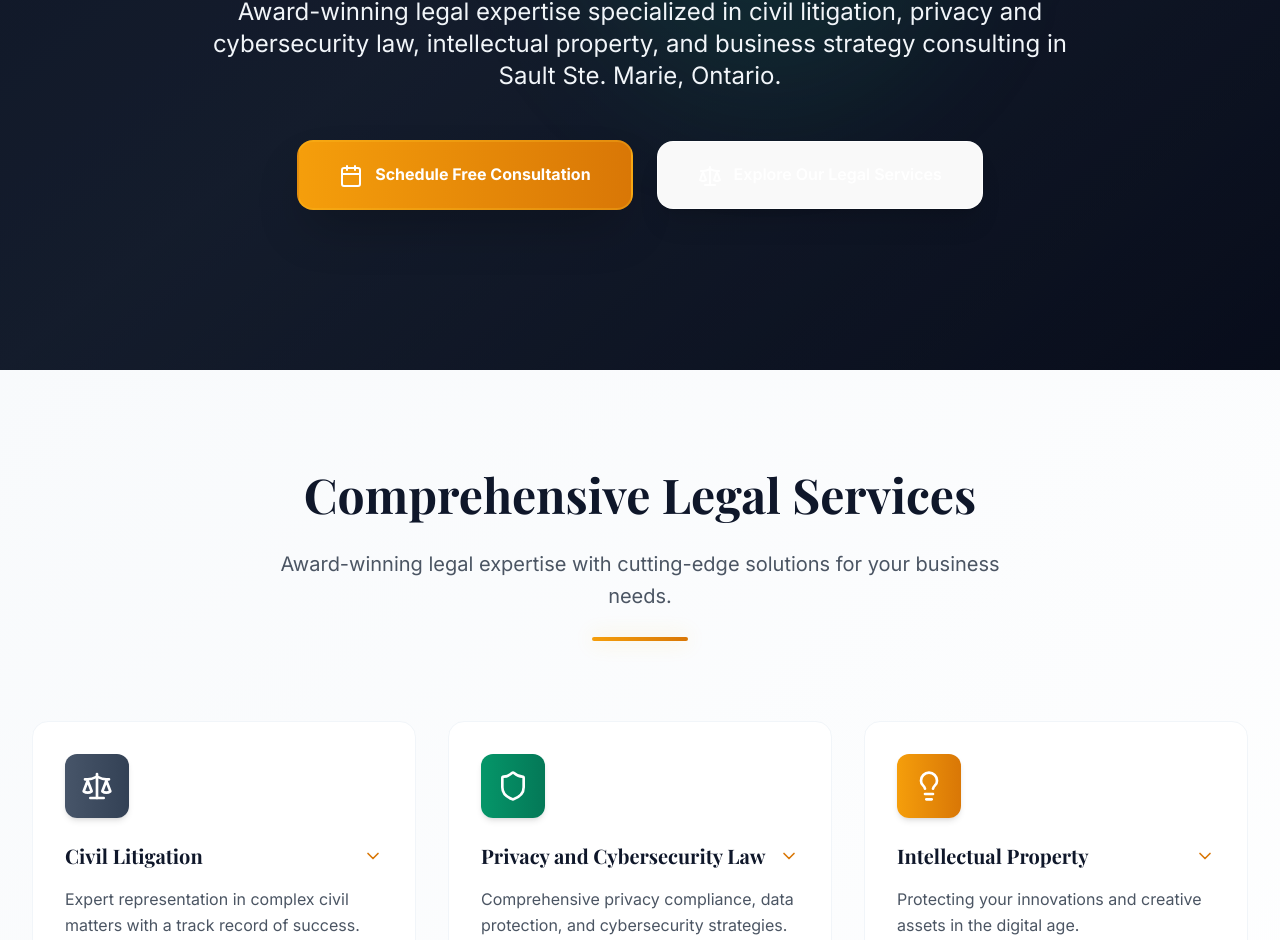
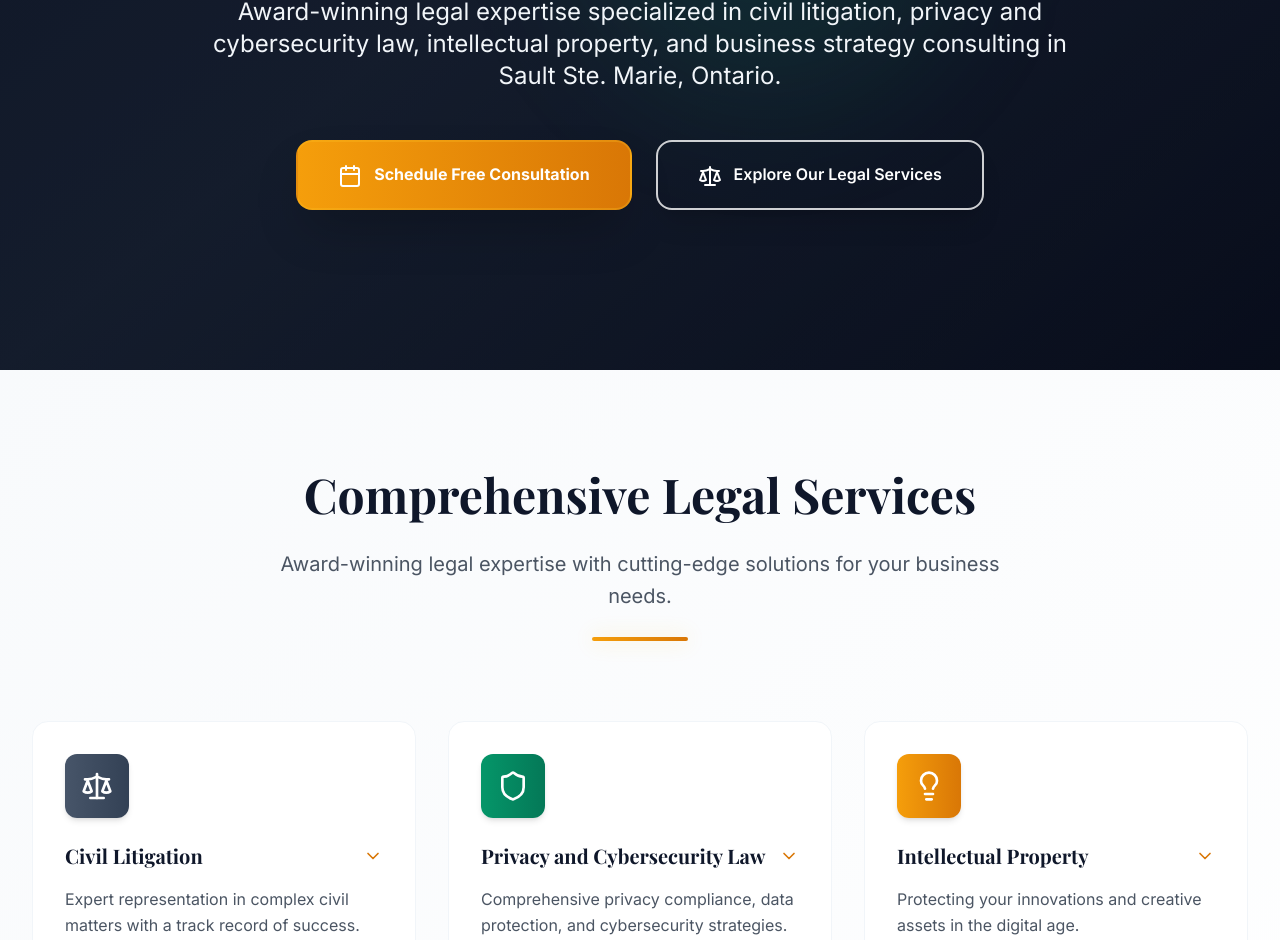
Before and after one commit to harmartim-oss/TH_Site, a React (Vite) app: page / in a window 1280 px wide. Shown: the part 793-1733 px from the top of the page. Built offline with nearby package versions, Linux system fonts and the light colour scheme.

Commit message:
Fix hero button text visibility issue
Co-authored-by: harmartim-oss <225632909+harmartim-oss@users.noreply.github.com>

```diff
--- a/src/App.jsx
+++ b/src/App.jsx
@@ -219,7 +219,7 @@ export default function App() {
                 Schedule Free Consultation
               </button>
               <button
-                className="group border-3 border-white/80 hover:border-accent-400 text-white hover:bg-accent-500/20 px-10 py-5 rounded-2xl font-semibold backdrop-blur-sm transform hover:scale-105 hover:-translate-y-1 transition-all duration-300 shadow-xl hover:shadow-glow active:scale-95"
+                className="group border-2 border-white/80 hover:border-accent-400 text-white hover:text-primary-900 bg-transparent hover:bg-white/90 px-10 py-5 rounded-2xl font-semibold transform hover:scale-105 hover:-translate-y-1 transition-all duration-300 shadow-xl hover:shadow-glow active:scale-95"
                 onClick={() =>
                   document.getElementById('services').scrollIntoView({ behavior: 'smooth' })
                 }
```
